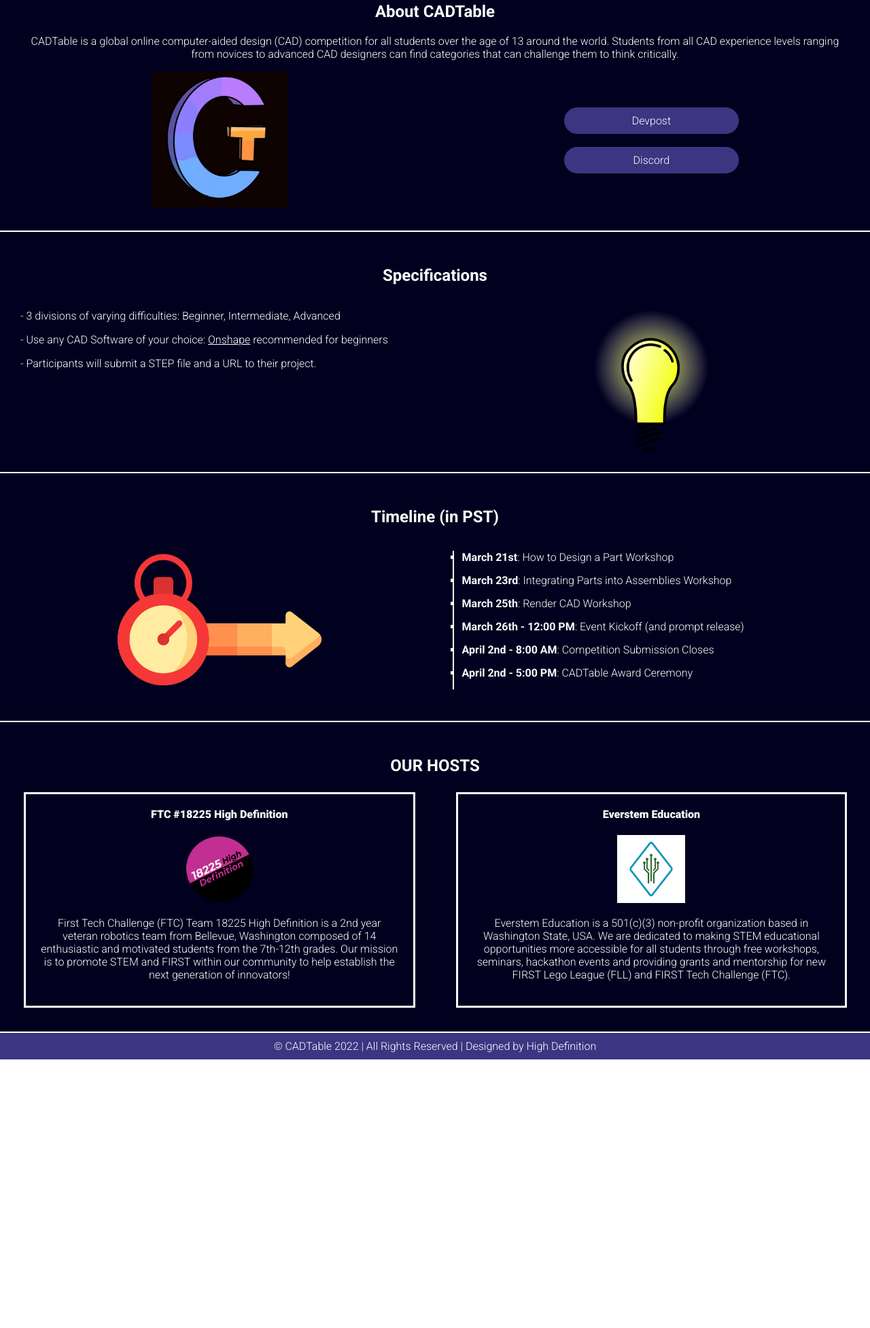
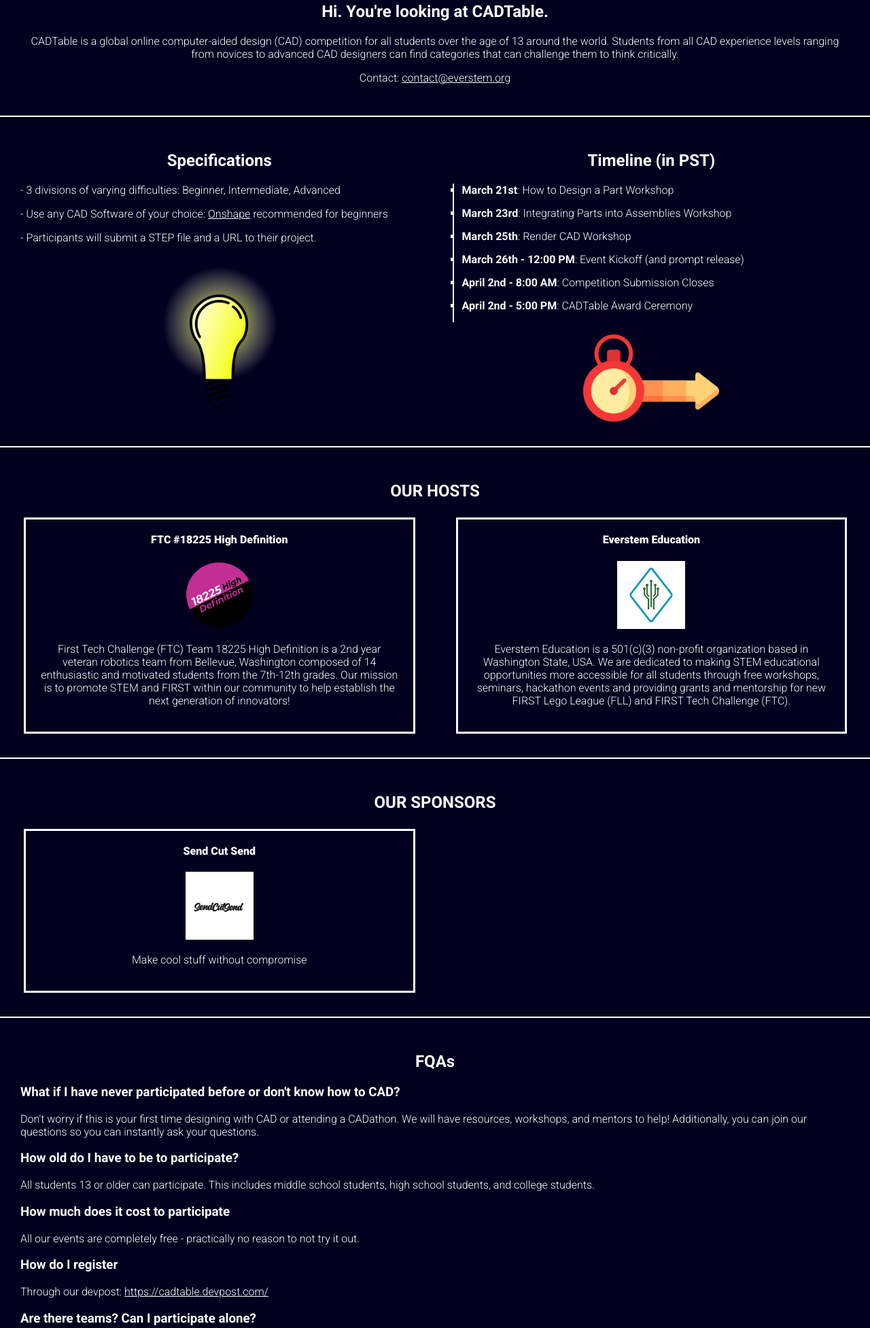
Before and after one commit to HiiDeff/cadtable.github.io, a plain HTML site: page index.html in a window 1280 px wide. Shown: the part 847-2800 px from the top of the page at 68% size. Before the commit the page ends 2405 px from the top, so only its background shows below. Drawn offline with Linux system fonts and the light colour scheme.

Commit message:
updated website

```diff
--- a/index.html
+++ b/index.html
@@ -18,9 +18,16 @@
 <body>
   <div class="header flex"><div class="video-wrapper flex">
     <video id="background-video" autoplay loop muted poster="assets/GearImage.jpg"><source src="./assets/CADVideo.mp4" type="video/mp4"></video>
-    <div><h1 class="glow">CADTable</h1>
-    <div class="line"></div>
-    <p style="font-weight: 300; margin-top: 30px; font-size: 22px;">MEASURE ONCE, BUILD TWICE</p></div>
+    <div>
+      <h1 class="glow">CADTable</h1>
+      <div class="line"></div>
+      <p style="font-weight: 300; margin-top: 30px; font-size: 22px;">MEASURE ONCE, BUILD TWICE</p>
+
+      <div class="flex">
+        <a href="https://cadtable.devpost.com/?preview_token=ijBV%2FBunb%2BxaSyJPgP2nGD0Ef%2BymIoMWFtMcBmtENog%3D" target="_blank" class="topbuttons">Devpost</a><br />
+        <a href="https://discord.com/invite/RyGtxJJNj6" target="_blank" class="topbuttons">Discord</a>
+      </div>
+    </div>
   </div></div>
 
   <script>
@@ -30,38 +37,23 @@
 
   <div class="content">
     <div class="section" style="text-align: center;">
-      <h2>About CADTable</h2>
+      <h2>Hi. You're looking at CADTable.</h2>
       <p>CADTable is a global online computer-aided design (CAD) competition for all students over the age of 13 around the world. Students from all CAD experience levels ranging from novices to advanced CAD designers can find categories that can challenge them to think critically.</p>
-      <div class="row">
-        <div class="col"><img src="assets/squarelogo.jpg" width="200px" /></div>
-        <div class="col flex">
-          <div>
-            <a href="https://cadtable.devpost.com/?preview_token=ijBV%2FBunb%2BxaSyJPgP2nGD0Ef%2BymIoMWFtMcBmtENog%3D" target="_blank" class="topbuttons">Devpost</a><br />
-            <a href="https://discord.com/invite/RyGtxJJNj6" target="_blank" class="topbuttons">Discord</a>
-          </div>
-        </div>
-      </div>
+      <p>Contact: <a href="mailto:contact@everstem.org"><u>contact@everstem.org</u></a></p>
     </div>
 
     <div class="section type2 specifications">
-      <h2>Specifications</h2>
+
       <div class="row">
         <div class="col">
+          <h2>Specifications</h2>
           <p>- 3 divisions of varying difficulties: Beginner, Intermediate, Advanced</p>
           <p>- Use any CAD Software of your choice: <a href="https://www.onshape.com/"><u>Onshape</u></a> recommended for beginners</p>
           <p>- Participants will submit a STEP file and a URL to their project.</p>
+          <div style="text-align: center"><img src="assets/specifications.png" width="200px" /></div>
         </div>
-        <div class="col flex">
-          <img src="assets/specifications.png" width="200px" />
-        </div>
-      </div>
-    </div>
-
-    <div class="section">
-      <h2>Timeline (in PST)</h2>
-      <div class="row">
-        <div class="col flex"><img src="assets/timeline.png" width="300px" /></div>
         <div class="col">
+          <h2>Timeline (in PST)</h2>
           <div class="timeline">
             <ul>
               <li><b>March 21st</b>: How to Design a Part Workshop</li>
@@ -72,6 +64,7 @@
               <li><b>April 2nd - 5:00 PM</b>: CADTable Award Ceremony</li>
             </ul>
           </div>
+          <div style="text-align: center;"><img src="assets/timeline.png" width="200px"/></div>
         </div>
       </div>
     </div>
@@ -97,6 +90,58 @@
       </div>
     </div>
 
+    <div class="section type2">
+      <h2>OUR SPONSORS</h2>
+
+      <div class="row">
+        <div class="col">
+          <div class="card"><a href="https://sendcutsend.com/" target="_blank">
+            <h4>Send Cut Send</h4>
+            <img src="assets/sendcutsend.png" width="100px">
+            <p>Make cool stuff without compromise</p>
+          </a></div>
+        </div>
+      </div>
+    </div>
+
+    <div class="section type2">
+      <h2>FQAs</h2>
+      <article id="main" class="special">
+        <section>
+          <header><h3>What if I have never participated before or don't know how to CAD?</h3></header>
+          <p>Don't worry if this is your first time designing with CAD or attending a CADathon. We will have resources, workshops, and mentors to help! Additionally, you can join our questions so you can instantly ask your questions.</p>
+        </section>
+        <section>
+          <header><h3>How old do I have to be to participate?</h3></header>
+          <p>All students 13 or older can participate. This includes middle school students, high school students, and college students.</p>
+        </section>
+        <section>
+          <header><h3>How much does it cost to participate</h3></header>
+          <p>All our events are completely free - practically no reason to not try it out.</p>
+        </section>
+        <section>
+          <header><h3>How do I register</h3></header>
+          <p>Through our devpost: <a href="https://cadtable.devpost.com/"><u>https://cadtable.devpost.com/</u></a></p>
+        </section>
+        <section>
+          <header><h3>Are there teams? Can I participate alone?</h3></header>
+          <p>Individuals do compete individually, so no team creations are required.</p>
+        </section>
+        <section>
+          <header><h3>Who has ownership over the project I create?</h3></header>
+          <p>You and your team have full ownership over what you create</p>
+        </section>
+        <section>
+          <header><h3>Can i change my mind?</h3></header>
+          <p>Yes, you can cancel at any time so there's no harm in signing up!</p>
+        </section>
+        <section>
+          <header><h3>What if my question was not covered?</h3></header>
+          <p>You can always email us at <a href="mailto:contact@everstem.org"><u>contact@everstem.org</u></a> and we will respond to you</p>
+        </section>
+      </article>
+    </div>
+
     <div class="footer">
       <h4>© CADTable 2022 | All Rights Reserved | Designed by High Definition</h4>
     </div>
--- a/styles.css
+++ b/styles.css
@@ -127,7 +127,7 @@ a {
   background-color: rgb(59, 54, 129);
   border-radius: 50px;
   padding: 10px 100px;
-  display: block;
+  margin: 5px;
 }
 
 /*Footer*/
```
Also changed, not shown: assets/circularlogo.jpg, assets/sendcutsend.png (added).
